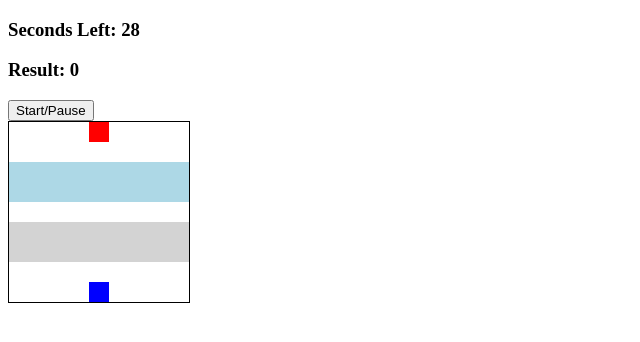
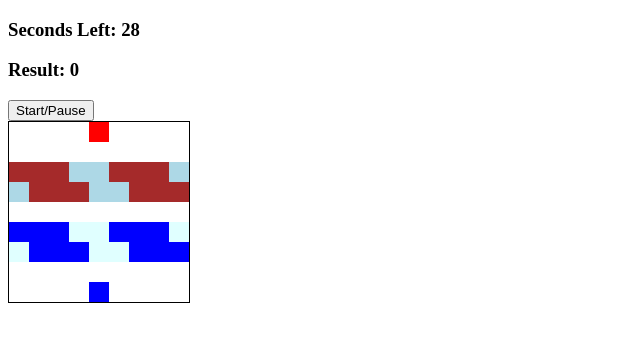
Before and after one commit to akif-onder/JS-Games, a plain HTML site: page frogger/index.html in a window 1280 px wide. Shown: the whole page, without its empty margins (0-640 px from the left). Drawn offline with Linux system fonts and the light colour scheme.

Commit message:
functions to move logs and cars added

```diff
--- a/frogger/app.js
+++ b/frogger/app.js
@@ -2,6 +2,11 @@ const timeLeftDisplay = document.querySelector('#time-left')
 const resultDisplay = document.querySelector('#result')
 const startPauseButton = document.querySelector('#start-pause-button')
 const squares = document.querySelectorAll('.grid div')
+const logsLeft = document.querySelectorAll('.log-left')
+const logsRight = document.querySelectorAll('.log-right')
+const carsLeft = document.querySelectorAll('.car-left')
+const carsRight = document.querySelectorAll('.car-right')
+
 let currentIndex = 76
 let width = 9
 
@@ -36,3 +41,114 @@ function moveFrog(e) {
 }
 
 document.addEventListener('keyup', moveFrog)
+
+function autoMoveLogs() {
+    logsLeft.forEach(logLeft => moveLogLeft(logLeft))
+    logsRight.forEach(logRight => moveLogRight(logRight))
+    carsLeft.forEach(carLeft => moveCarLeft(carLeft))
+    carsRight.forEach(carRight => moveCarRight(carRight))
+}
+
+function moveLogLeft(logLeft) {
+    switch (true) {
+        case logLeft.classList.contains('l1'):
+            logLeft.classList.remove('l1')
+            logLeft.classList.add('l2')
+            break;
+        case logLeft.classList.contains('l2'):
+            logLeft.classList.remove('l2')
+            logLeft.classList.add('l3')
+            break;
+        case logLeft.classList.contains('l3'):
+            logLeft.classList.remove('l3')
+            logLeft.classList.add('l4')
+            break;
+        case logLeft.classList.contains('l4'):
+            logLeft.classList.remove('l4')
+            logLeft.classList.add('l5')
+            break;
+        case logLeft.classList.contains('l5'):
+            logLeft.classList.remove('l5')
+            logLeft.classList.add('l1')
+            break;
+
+    }
+}
+function moveLogRight(logRight) {
+    switch (true) {
+        case logRight.classList.contains('l1'):
+            logRight.classList.remove('l1')
+            logRight.classList.add('l5')
+            break;
+        case logRight.classList.contains('l2'):
+            logRight.classList.remove('l2')
+            logRight.classList.add('l1')
+            break;
+        case logRight.classList.contains('l3'):
+            logRight.classList.remove('l3')
+            logRight.classList.add('l2')
+            break;
+        case logRight.classList.contains('l4'):
+            logRight.classList.remove('l4')
+            logRight.classList.add('l3')
+            break;
+        case logRight.classList.contains('l5'):
+            logRight.classList.remove('l5')
+            logRight.classList.add('l4')
+            break;
+
+    }
+}
+function moveCarLeft(carLeft) {
+    switch (true) {
+        case carLeft.classList.contains('c1'):
+            carLeft.classList.remove('c1')
+            carLeft.classList.add('c2')
+            break;
+        case carLeft.classList.contains('c2'):
+            carLeft.classList.remove('c2')
+            carLeft.classList.add('c3')
+            break;
+        case carLeft.classList.contains('c3'):
+            carLeft.classList.remove('c3')
+            carLeft.classList.add('c4')
+            break;
+        case carLeft.classList.contains('c4'):
+            carLeft.classList.remove('c4')
+            carLeft.classList.add('c5')
+            break;
+        case carLeft.classList.contains('c5'):
+            carLeft.classList.remove('c5')
+            carLeft.classList.add('c1')
+            break;
+
+    }
+}
+function moveCarRight(carRight) {
+    switch (true) {
+        case carRight.classList.contains('c1'):
+            carRight.classList.remove('c1')
+            carRight.classList.add('c5')
+            break;
+        case carRight.classList.contains('c2'):
+            carRight.classList.remove('c2')
+            carRight.classList.add('c1')
+            break;
+        case carRight.classList.contains('c3'):
+            carRight.classList.remove('c3')
+            carRight.classList.add('c2')
+            break;
+        case carRight.classList.contains('c4'):
+            carRight.classList.remove('c4')
+            carRight.classList.add('c3')
+            break;
+        case carRight.classList.contains('c5'):
+            carRight.classList.remove('c5')
+            carRight.classList.add('c4')
+            break;
+
+    }
+}
+
+
+setInterval(autoMoveLogs, 1000)
--- a/frogger/index.html
+++ b/frogger/index.html
@@ -32,24 +32,24 @@
         <div></div>
         <div></div>
         <div></div>
-        <div class="log-left"></div>
-        <div class="log-left"></div>
-        <div class="log-left"></div>
-        <div class="log-left"></div>
-        <div class="log-left"></div>
-        <div class="log-left"></div>
-        <div class="log-left"></div>
-        <div class="log-left"></div>
-        <div class="log-left"></div>
-        <div class="log-right"></div>
-        <div class="log-right"></div>
-        <div class="log-right"></div>
-        <div class="log-right"></div>
-        <div class="log-right"></div>
-        <div class="log-right"></div>
-        <div class="log-right"></div>
-        <div class="log-right"></div>
-        <div class="log-right"></div>
+        <div class="log-left l1"></div>
+        <div class="log-left l2"></div>
+        <div class="log-left l3"></div>
+        <div class="log-left l4"></div>
+        <div class="log-left l5"></div>
+        <div class="log-left l1"></div>
+        <div class="log-left l2"></div>
+        <div class="log-left l3"></div>
+        <div class="log-left l4"></div>
+        <div class="log-right l5"></div>
+        <div class="log-right l1"></div>
+        <div class="log-right l2"></div>
+        <div class="log-right l3"></div>
+        <div class="log-right l4"></div>
+        <div class="log-right l5"></div>
+        <div class="log-right l1"></div>
+        <div class="log-right l2"></div>
+        <div class="log-right l3"></div>
         <div></div>
         <div></div>
         <div></div>
@@ -59,24 +59,24 @@
         <div></div>
         <div></div>
         <div></div>
-        <div class="car-left"></div>
-        <div class="car-left"></div>
-        <div class="car-left"></div>
-        <div class="car-left"></div>
-        <div class="car-left"></div>
-        <div class="car-left"></div>
-        <div class="car-left"></div>
-        <div class="car-left"></div>
-        <div class="car-left"></div>
-        <div class="car-right"></div>
-        <div class="car-right"></div>
-        <div class="car-right"></div>
-        <div class="car-right"></div>
-        <div class="car-right"></div>
-        <div class="car-right"></div>
-        <div class="car-right"></div>
-        <div class="car-right"></div>
-        <div class="car-right"></div>
+        <div class="car-left c1"></div>
+        <div class="car-left c2"></div>
+        <div class="car-left c3"></div>
+        <div class="car-left c4"></div>
+        <div class="car-left c5"></div>
+        <div class="car-left c1"></div>
+        <div class="car-left c2"></div>
+        <div class="car-left c3"></div>
+        <div class="car-left c4"></div>
+        <div class="car-right c5"></div>
+        <div class="car-right c1"></div>
+        <div class="car-right c2"></div>
+        <div class="car-right c3"></div>
+        <div class="car-right c4"></div>
+        <div class="car-right c5"></div>
+        <div class="car-right c1"></div>
+        <div class="car-right c2"></div>
+        <div class="car-right c3"></div>
         <div></div>
         <div></div>
         <div></div>
--- a/frogger/style.css
+++ b/frogger/style.css
@@ -32,3 +32,16 @@
 .frog {
     background-color: green;
 }
+
+.l1, .l2, .l3 {
+    background-color: brown;
+}
+.l4, .l5{
+    background-color: lightblue;
+}
+.c1, .c2, .c3 {
+    background-color: blue;
+}
+.c4, .c5{
+    background-color: lightcyan;
+}
```
